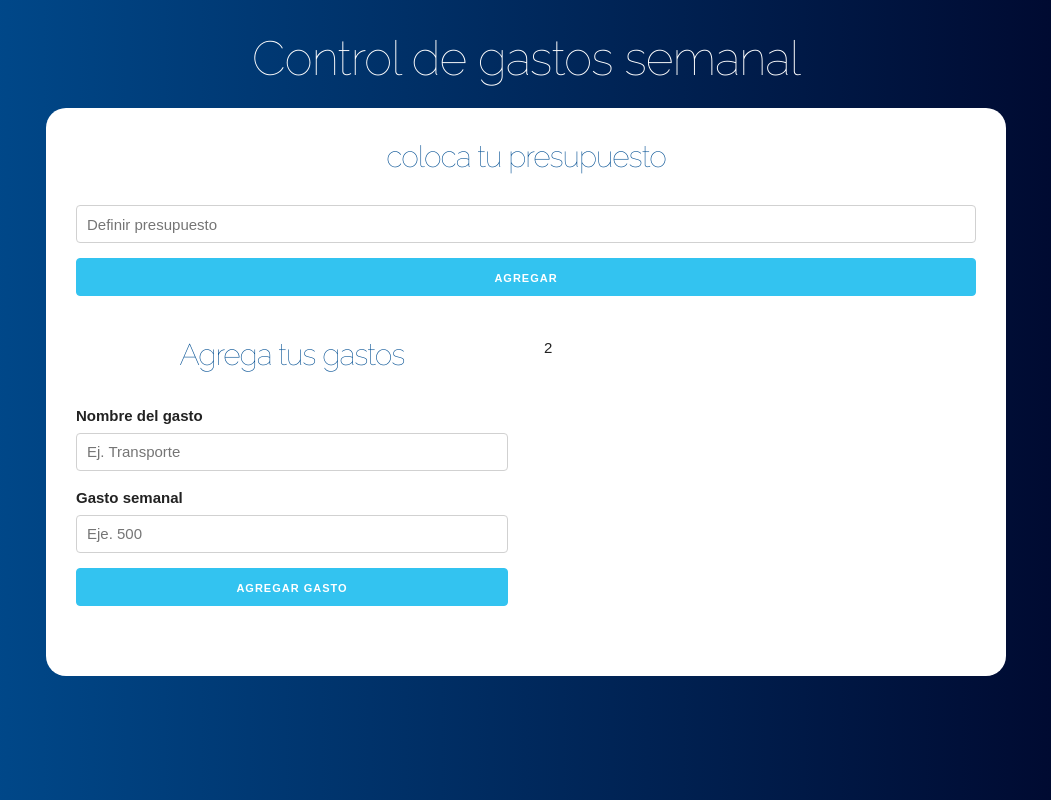
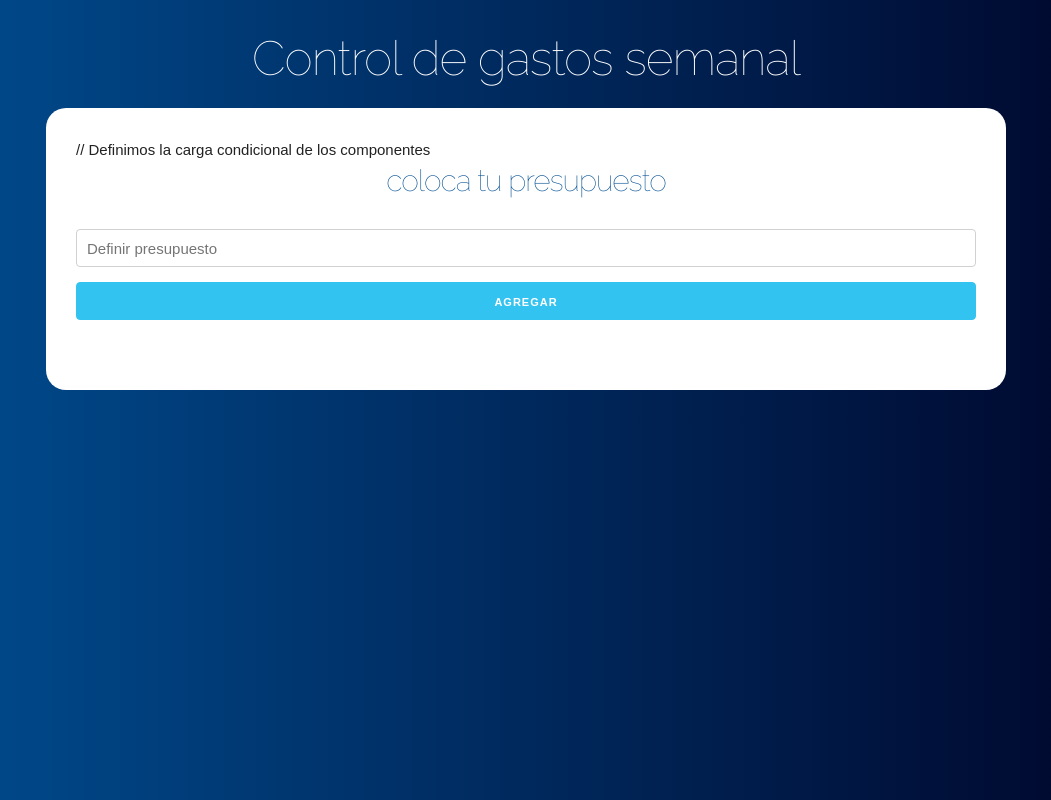
Before and after one commit to Lexxus-Cris/Proyecto-control-de-gastos, a React (Create React App) app: page / in a window 1280 px wide. Shown: the whole page, without its empty margins (114-1165 px from the left). Built offline with nearby package versions, Linux system fonts and the light colour scheme.

Commit message:
Cargamos nuestros componentes de forma condicional, cambiando el state en Pregunta

```diff
--- a/src/App.js
+++ b/src/App.js
@@ -11,15 +11,25 @@ function App() {
   // Definimos el state del restante
   const [restante, setRestante] = useState(0)
 
+  //  Definicion de un nuevo state para mostrar componentes de forma condicional
+
+  const [updateComponent, setUpdateComponent] = useState(true);
+
   return (
     <div className="container">
       <header>
         <h1>Control de gastos semanal</h1>
         <div className="contenido-principal contenido">
+          // Definimos la carga condicional de los componentes
+          {updateComponent === true
+            ? (
               <Pregunta
                 guardarPresupuesto={setPresupuesto}
                 guardarRestante={setRestante}
+                actualizarComponent={setUpdateComponent}
               />
+            )
+            : (
               <div className="row">
                 <div className="one-half column">
                   <Form />
@@ -28,6 +38,8 @@ function App() {
                   2
                 </div>
               </div>
+            )
+          }
         </div>
       </header>
     </div>
--- a/src/components/Pregunta.jsx
+++ b/src/components/Pregunta.jsx
@@ -2,7 +2,7 @@ import React, { Fragment, useState } from 'react'
 
 import Error from './Error';
 
-const Pregunta = ({guardarPresupuesto, guardarRestante}) => {
+const Pregunta = ({guardarPresupuesto, guardarRestante, actualizarComponent}) => {
 
    // Definir el state de la cantidad inicial
    const [cantidad, setCantidad] = useState('');
@@ -27,6 +27,7 @@ const Pregunta = ({guardarPresupuesto, guardarRestante}) => {
 
       guardarRestante(cantidad)
       guardarPresupuesto(cantidad);
+      actualizarComponent(false)
    }
 
    return (
```
Lines whose indentation alone changed are shown as unchanged.
